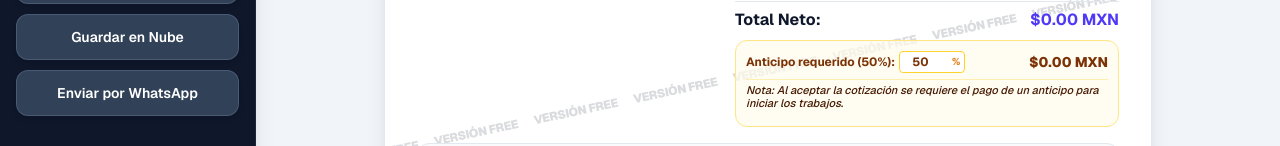
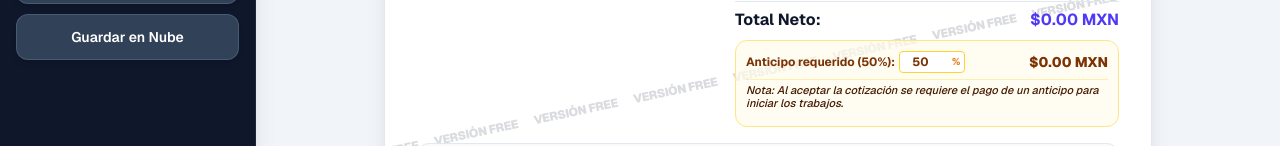
Before and after one commit to juliocje/cotizador-saas, a Next.js app: page / in a window 1280 px wide. Shown: the part 654-800 px from the top of the page. Built offline with nearby package versions, Linux system fonts and the light colour scheme; no server answers.

Commit message:
Remover opcion de envio por WhatsApp

```diff
--- a/app/page.tsx
+++ b/app/page.tsx
@@ -30,7 +30,6 @@
     btnBlank: "Blanco",
     btnPrint: "Guardar / PDF",
     btnSaveCloud: "Guardar en Nube",
-    btnWhatsApp: "Enviar por WhatsApp",
     btnLogout: "Cerrar Sesión",
     btnDeleteAccount: "🗑️ Eliminar mi cuenta",
     logoPrompt: "Haz clic para subir tu Logo o cárgalo desde 'Mis Empresas'",
@@ -105,7 +104,6 @@
     btnBlank: "Blank Item",
     btnPrint: "Save / PDF",
     btnSaveCloud: "Save to Cloud",
-    btnWhatsApp: "Send via WhatsApp",
     btnLogout: "Log Out",
     btnDeleteAccount: "🗑️ Delete my account",
     logoPrompt: "Click to upload Logo or load it from 'My Companies'",
@@ -274,7 +272,6 @@
   const [clientQuotesList, setClientQuotesList] = useState<any[]>([]);
 
   const [isSaving, setIsSaving] = useState<boolean>(false);
-  const [isGeneratingPdf, setIsGeneratingPdf] = useState<boolean>(false);
   const [isProcessingPayment, setIsProcessingPayment] = useState<boolean>(false);
 
   const [savedQuotes, setSavedQuotes] = useState<any[]>([]);
@@ -395,7 +392,7 @@
     if (subscriptionStatus === 'active') return;
     const { data: { user } } = await supabase.auth.getUser();
     if (!user) return;
-    await supabase.from('quotes').insert([{ user_id: user.id, client_name: "Consumo PDF/WA", total_amount: 0, folio: "AUTO-" + Date.now() }]);
+    await supabase.from('quotes').insert([{ user_id: user.id, client_name: "Consumo PDF", total_amount: 0, folio: "AUTO-" + Date.now() }]);
   };
 
   const checkFreePlanUsageLimit = async (): Promise<boolean> => {
@@ -852,72 +849,6 @@
   const total = subtotalWithDiscount + taxAmount;
   const advanceAmount = total * (numAdvance / 100);
 
-  const sendPdfWhatsApp = async () => {
-    const canProceed = await checkFreePlanUsageLimit();
-    if (!canProceed) return;
-    await logUsage();
-
-    setIsGeneratingPdf(true);
-
-    try {
-      const { data: { user } } = await supabase.auth.getUser();
-      if (!user) {
-        setIsGeneratingPdf(false);
-        return alert("Debes iniciar sesión para enviar cotizaciones.");
-      }
-
-      const { data: savedData, error } = await supabase.from('quotes').insert([
-        {
-          user_id: user.id,
-          client_name: clientName,
-          total_amount: total,
-          items: items,
-          tax_rate: taxRate,
-          discount: numDiscount,
-          folio: folio
-        }
-      ]).select('id').single();
-
-      if (error) {
-        throw new Error(error.message);
-      }
-
-      if (!savedData || !savedData.id) {
-        throw new Error("No se pudo generar el identificador único de la cotización.");
-      }
-
-      const quoteId = savedData.id;
-      const shareableLink = `${window.location.origin}/?quote=${quoteId}`;
-
-      // Alerta de depuración para confirmar el enlace generado en dispositivos móviles
-      alert("Enlace generado con éxito:\n" + shareableLink);
-
-      const cleanPhone = clientPhone.replace(/\D/g, '');
-      let text = `COTIZACIÓN DE SERVICIOS\n`;
-      text += `Empresa: ${companyName}\n`;
-      text += `Cliente: ${clientName}\n`;
-      text += `Folio: ${folio}\n`;
-      text += `Total Neto: $${total.toFixed(2)} ${currency}\n`;
-      if (numAdvance > 0) {
-        text += `Anticipo (${numAdvance}%): $${advanceAmount.toFixed(2)} ${currency}\n`;
-      }
-      text += `\n`;
-      text += `Puedes ver y descargar la cotización en formato oficial aquí:\n${shareableLink}\n\n`;
-      text += `¡Quedamos a tus órdenes!`;
-
-      const encodedText = encodeURIComponent(text);
-      const waUrl = cleanPhone
-        ? `https://api.whatsapp.com/send?phone=${cleanPhone}&text=${encodedText}`
-        : `https://api.whatsapp.com/send?text=${encodedText}`;
-
-      window.open(waUrl, '_blank');
-    } catch (err: any) {
-      alert("Error al preparar el envío por WhatsApp: " + err.message);
-    } finally {
-      setIsGeneratingPdf(false);
-    }
-  };
-
   const saveQuoteToCloud = async () => {
     const canProceed = await checkFreePlanUsageLimit();
     if (!canProceed) return;
@@ -1122,7 +1053,6 @@
               <button onClick={() => { setIsSettingsOpen(true); setIsMobileMenuOpen(false); }} className={menuBtnClass}>{t.btnSettings}</button>
               <button onClick={() => { setIsMobileMenuOpen(false); handlePrintPdf(); }} className={menuBtnClass}>{t.btnPrint}</button>
               <button onClick={() => { setIsMobileMenuOpen(false); saveQuoteToCloud(); }} disabled={isSaving} className={menuBtnClass}>{isSaving ? "Guardando..." : t.btnSaveCloud}</button>
-              <button onClick={() => { setIsMobileMenuOpen(false); sendPdfWhatsApp(); }} disabled={isGeneratingPdf} className={menuBtnClass}>{isGeneratingPdf ? "Generando Enlace..." : t.btnWhatsApp}</button>
             </nav>
           </div>
 
```
